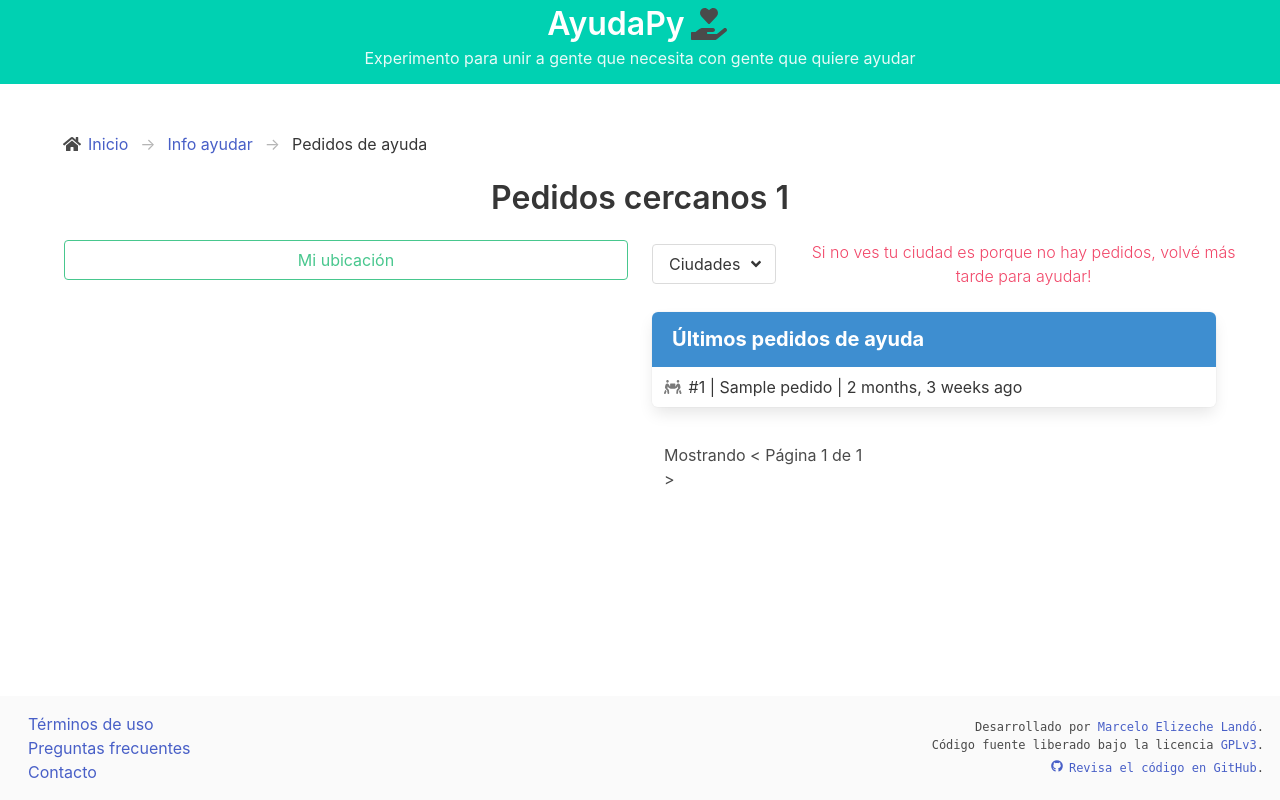
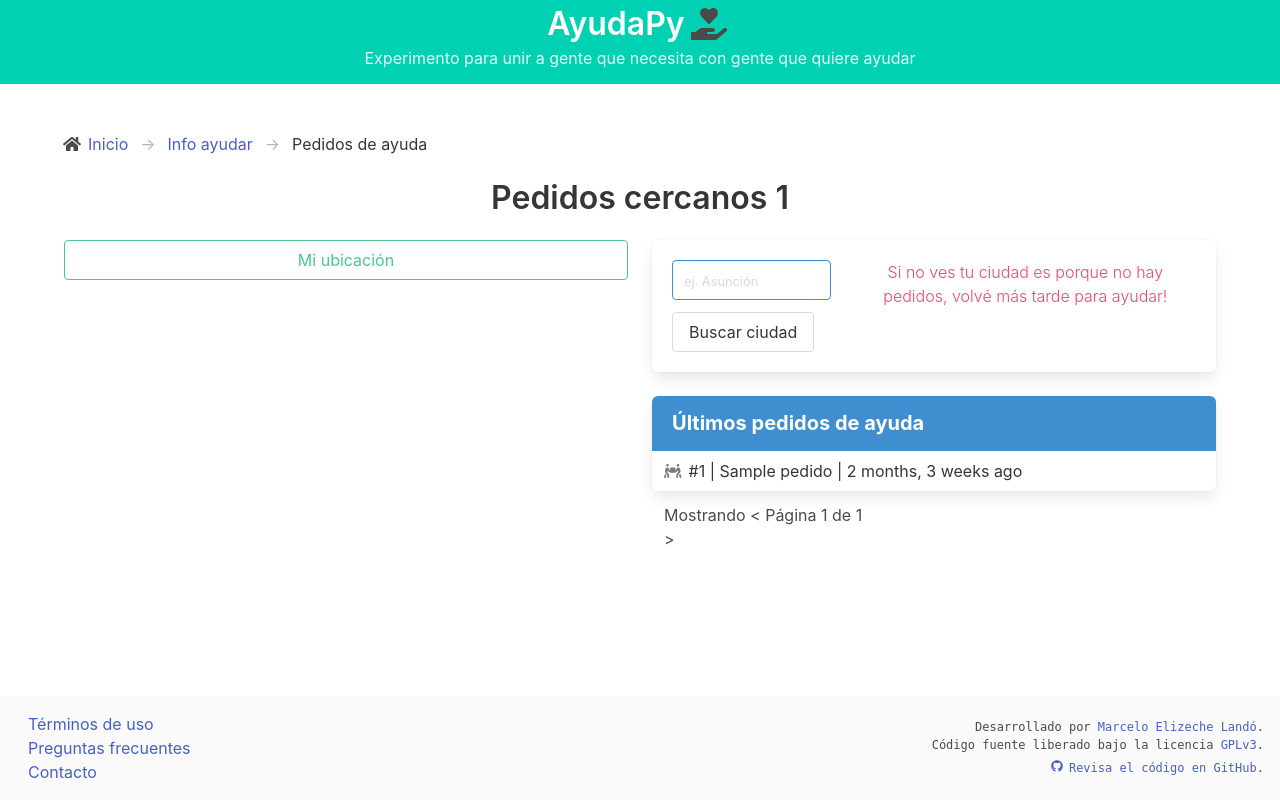
Before and after one commit to melizeche/ayudapy, a Django app: template templates/list.html in a window 1280 px wide. Run offline with Django 3.2, Linux system fonts and the light colour scheme; the template is opened without the code that fills it: most values are stand-ins (such as "Sample title", 1, 10 or a date in 2020); some libraries are stand-ins or nearby versions.

Commit message:
Added a datalist like search request by city names

```diff
--- a/templates/list.html
+++ b/templates/list.html
@@ -33,38 +33,40 @@
         <p id="status"></p>
       </div>
       <div class="column is-6">
-        <div class="row is-centered">
-          <div class="dropdown">
-            <div class="columns is-mobile is-vcentered">
-              <div class="column">
-                <div class="dropdown-trigger">
-                  <button class="button" aria-haspopup="true" aria-controls="dropdown-menu">
-                    <span>Ciudades</span>
-                    <span class="icon is-small">
-                      <i class="fas fa-angle-down" aria-hidden="true"></i>
-                    </span>
-                  </button>
+        <!-- start search cities -->
+        <!-- <div class="row is-centered"> -->
+        <div class="row box">
+          <div class="columns">
+            <div class="column is-one-third">
+              <div class="field">
+                <div class="control">
+                  <input list="cities" class="input is-info" id="myCities" name="myCities" type="text"
+                    placeholder="ej. Asunción" />
+                  <datalist id="cities">
+                    {% for city, code in list_cities %}
+                    <option value="{{ city }}" data-value="{{ code }}">
+                      {% endfor %}
+                  </datalist>
                 </div>
               </div>
-              <div class="column is-four-fifths">
+              <div class="field">
+                <div class="control">
+                  <button class="button" onclick="searchHelpRequestByCity()" id="btn-search-datalist">Buscar ciudad</button>
+                </div>
+              </div>
+            </div>
+            <div class="column">
               <h5 class="has-text-danger has-text-weight-light has-text-centered">
                 Si no ves tu ciudad es porque no hay pedidos, volvé más tarde para ayudar!
               </h5>
             </div>
           </div>
-            <div class="dropdown-menu" id="dropdown-menu" role="menu">
-              <div class="dropdown-content">
-                {% for city, code in list_cities %}
-                <a href="/pedidos_ciudad/{{code}}" class="dropdown-item">
-                  {{city}}
-                </a>
-                {% endfor %}
+        </div>
+        <!-- </div> -->
+        <!-- end search cities -->
 
-              </div>
-            </div>
-          </div>
-        </div>
-
+        <!-- start panel -->
+        <div class="row">
           <article class="panel is-info">
             <p class="panel-heading">
               Últimos pedidos de ayuda
@@ -78,6 +80,9 @@
             </a>
             {% endfor %}
           </article>
+        </div>
+        <!-- end panel -->
+
         <!-- start pagination nav buttons -->
         <div class="row">
           <div class="column is-5">
@@ -90,22 +95,25 @@
               {% if list_help_paginated.has_previous %}
               <li><a href="?page={{ 1 }}" class="button is-link is-outlined">&laquo; Primero</a></li>
 
-                <li><a href="?page={{ list_help_paginated.previous_page_number }}" class="button is-link is-outlined">&lt; Prev</a></li>
+              <li><a href="?page={{ list_help_paginated.previous_page_number }}" class="button is-link is-outlined">&lt;
+                  Prev</a></li>
               {% else %}
               <li class="button is-link is-outlined" disabled>&lt; Prev</li>
               {% endif %}
 
               <!-- current number page button -->
-                <li class=" button is-link">   {{ list_help_paginated.number }}   </li> <!-- active  -->
+              <li class=" button is-link"> {{ list_help_paginated.number }} </li> <!-- active  -->
 
               <!-- next (>>) nav button -->
               {% if list_help_paginated.has_next %}
               <span>
-                <li><a href="?page={{ list_help_paginated.next_page_number }}" class="button is-link is-outlined">Sig &gt;</a>
+                <li><a href="?page={{ list_help_paginated.next_page_number }}" class="button is-link is-outlined">Sig
+                    &gt;</a>
                 </li>
               </span> <!-- active  -->
               <span>
-                <li><a href="?page={{ list_help_paginated.paginator.num_pages }}" class="button is-link is-outlined">Último &raquo;</a>
+                <li><a href="?page={{ list_help_paginated.paginator.num_pages }}" class="button is-link is-outlined">Último
+                    &raquo;</a>
                 </li>
               </span> <!-- active  -->
               {% else %}
@@ -183,11 +191,20 @@
 
           document.querySelector('#find-me').addEventListener('click', geoFindMe);
 
-    var dropdown = document.querySelector('.dropdown');
-    dropdown.addEventListener('click', function(event) {
-      event.stopPropagation();
-      dropdown.classList.toggle('is-active');
-    });
+
+      function searchHelpRequestByCity() {
+          var val = document.getElementById("myCities").value;
+          var opts = document.getElementById('cities').childNodes;
+          for (var i = 0; i < opts.length; i++) {
+            if (opts[i].value === val) {
+              // An item was selected from the list!
+              // yourCallbackHere()
+              window.location.href = "/pedidos_ciudad/"+opts[i].getAttribute('data-value');
+              console.log(opts[i].getAttribute('data-value'));
+              break;
+            }
+          }
+        }
     </script>
 
 {% endblock %}
```
Lines whose indentation alone changed are shown as unchanged.
